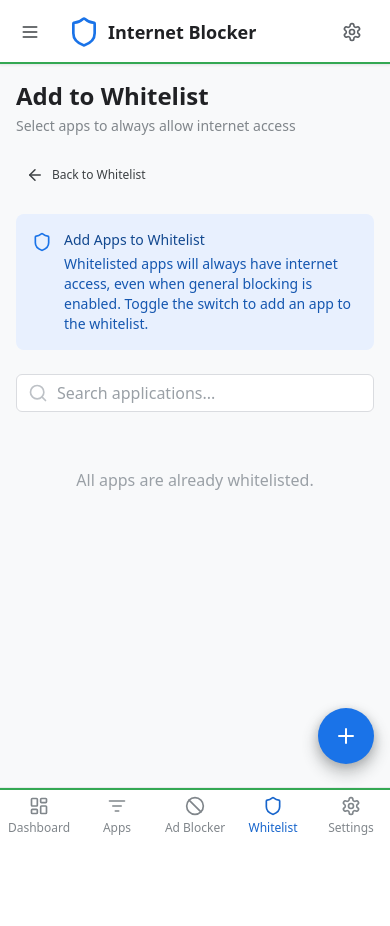
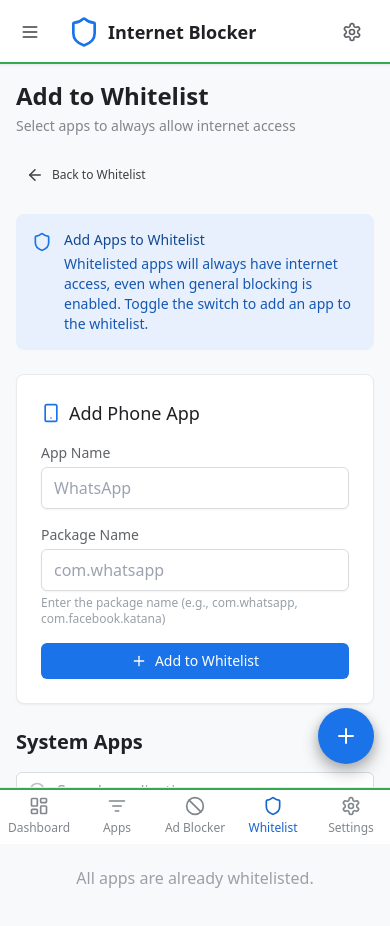
Before and after one commit to shadow43-dew/internet-blocker, a React (Vite) app: page /whitelist/add in a window 390 px wide. Shown: the top 926 px of the page. Before the commit the page ends 844 px from the top, so only its background shows below. Built offline with nearby package versions, Linux system fonts and the light colour scheme.

Commit message:
Add phone app whitelist functionality

```diff
--- /dev/null
+++ b/src/components/common/PhoneAppForm.tsx
@@ -0,0 +1,76 @@
+import React, { useState } from 'react';
+import { Smartphone, Plus } from 'lucide-react';
+import Button from '../ui/Button';
+
+interface PhoneAppFormProps {
+  onAddApp: (appName: string, packageName: string) => void;
+}
+
+export function PhoneAppForm({ onAddApp }: PhoneAppFormProps) {
+  const [appName, setAppName] = useState('');
+  const [packageName, setPackageName] = useState('');
+
+  const handleSubmit = (e: React.FormEvent) => {
+    e.preventDefault();
+    if (appName && packageName) {
+      onAddApp(appName, packageName);
+      setAppName('');
+      setPackageName('');
+    }
+  };
+
+  return (
+    <div className="bg-white rounded-lg shadow-sm border border-secondary-200 p-6 mb-6">
+      <div className="flex items-center mb-4">
+        <Smartphone className="h-5 w-5 text-primary-500" />
+        <h3 className="ml-2 text-lg font-medium text-secondary-900">Add Phone App</h3>
+      </div>
+
+      <form onSubmit={handleSubmit} className="space-y-4">
+        <div>
+          <label htmlFor="appName" className="block text-sm font-medium text-secondary-700">
+            App Name
+          </label>
+          <input
+            type="text"
+            id="appName"
+            value={appName}
+            onChange={(e) => setAppName(e.target.value)}
+            className="mt-1 block w-full rounded-md border border-secondary-300 shadow-sm py-2 px-3 focus:outline-none focus:ring-primary-500 focus:border-primary-500 sm:text-sm"
+            placeholder="WhatsApp"
+            required
+          />
+        </div>
+
+        <div>
+          <label htmlFor="packageName" className="block text-sm font-medium text-secondary-700">
+            Package Name
+          </label>
+          <input
+            type="text"
+            id="packageName"
+            value={packageName}
+            onChange={(e) => setPackageName(e.target.value)}
+            className="mt-1 block w-full rounded-md border border-secondary-300 shadow-sm py-2 px-3 focus:outline-none focus:ring-primary-500 focus:border-primary-500 sm:text-sm"
+            placeholder="com.whatsapp"
+            required
+          />
+          <p className="mt-1 text-xs text-secondary-500">
+            Enter the package name (e.g., com.whatsapp, com.facebook.katana)
+          </p>
+        </div>
+
+        <Button
+          type="submit"
+          variant="primary"
+          icon={<Plus size={16} />}
+          fullWidth
+        >
+          Add to Whitelist
+        </Button>
+      </form>
+    </div>
+  );
+}
+
+export default PhoneAppForm;
--- a/src/pages/AddToWhitelist.tsx
+++ b/src/pages/AddToWhitelist.tsx
@@ -5,6 +5,7 @@ import PageContainer from '../components/layout/PageContainer';
 import Button from '../components/ui/Button';
 import { useAppStore } from '../store/store';
 import AppList from '../components/common/AppList';
+import PhoneAppForm from '../components/common/PhoneAppForm';
 
 export function AddToWhitelist() {
   const { apps, addToWhitelist } = useAppStore();
@@ -15,6 +16,25 @@ export function AddToWhitelist() {
 
   const handleAddToWhitelist = (appId: string) => {
     addToWhitelist(appId);
+  };
+
+  const handleAddPhoneApp = (appName: string, packageName: string) => {
+    const newAppId = `phone-${packageName}`;
+    const phoneApp = {
+      id: newAppId,
+      name: appName,
+      icon: 'Smartphone',
+      status: 'allowed',
+      category: 'Mobile Apps',
+      lastUsed: new Date().toISOString(),
+      path: packageName,
+      dataUsage: {
+        wifi: 0,
+        mobile: 0
+      }
+    };
+
+    addToWhitelist(newAppId, phoneApp);
   };
 
   return (
@@ -48,6 +68,9 @@ export function AddToWhitelist() {
         </div>
       </div>
 
+      <PhoneAppForm onAddApp={handleAddPhoneApp} />
+
+      <h2 className="text-xl font-semibold text-secondary-900 mb-4">System Apps</h2>
       <AppList
         apps={availableApps}
         onToggleStatus={handleAddToWhitelist}
--- a/src/store/store.ts
+++ b/src/store/store.ts
@@ -17,7 +17,7 @@ interface AppState {
   toggleAppStatus: (appId: string) => void;
   toggleAdBlock: () => void;
   toggleMasterBlock: () => void;
-  addToWhitelist: (appId: string) => void;
+  addToWhitelist: (appId: string, newApp?: AppInfo) => void;
   removeFromWhitelist: (appId: string) => void;
   blockApp: (appId: string) => void;
   unblockApp: (appId: string) => void;
@@ -127,8 +127,22 @@ export const useAppStore = create<AppState>()(
         await get().refreshStats();
       },
 
-      addToWhitelist: async (appId: string) => {
-        const app = get().apps.find(a => a.id === appId);
+      addToWhitelist: async (appId: string, newApp?: AppInfo) => {
+        let app = get().apps.find(a => a.id === appId);
+
+        if (!app && newApp) {
+          app = newApp;
+          // Add the new app to the apps list
+          set(state => ({
+            apps: [...state.apps, newApp],
+            categories: state.categories.map(cat =>
+              cat.name === newApp.category
+                ? { ...cat, appCount: cat.appCount + 1 }
+                : cat
+            )
+          }));
+        }
+
         if (!app) return;
 
         const success = await addToWhitelistApi(app);
```
